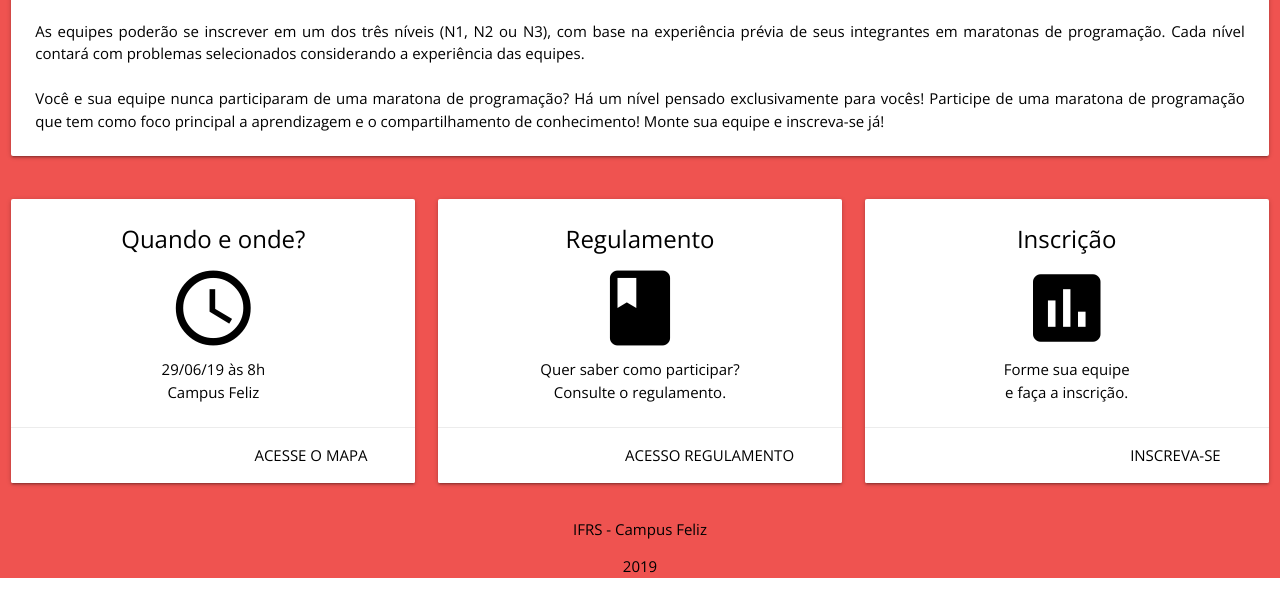
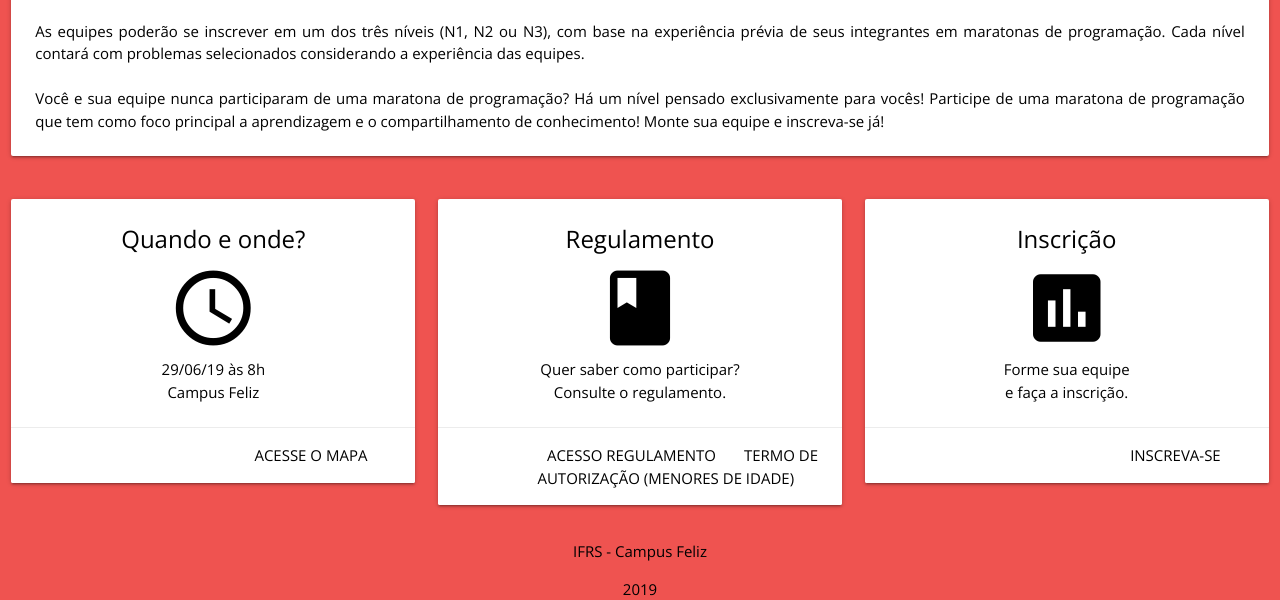
Before and after one commit to vinihf/maratoninha, a plain HTML site: page index.html in a window 1280 px wide. Shown: the part 290-890 px from the top of the page. Before the commit the page ends 868 px from the top, so only its background shows below. Drawn offline with nearby package versions, Linux system fonts and the light colour scheme.

Commit message:
autorização

```diff
--- a/index.html
+++ b/index.html
@@ -51,6 +51,7 @@
                     </div>
                     <div class="card-action black-text right-align">
                         <a class='black-text' target='_blank' href="RegulamentoMaratoninha2019.pdf">Acesso regulamento</a>
+                        <a class='black-text' target='_blank' href="TERMO_AUTORIZAÇÃO_Maratoninha.pdf">Termo de autorização (menores de idade)</a>
                     </div>
                 </div>
             </div>
```
Also changed, not shown: 1 other file.
